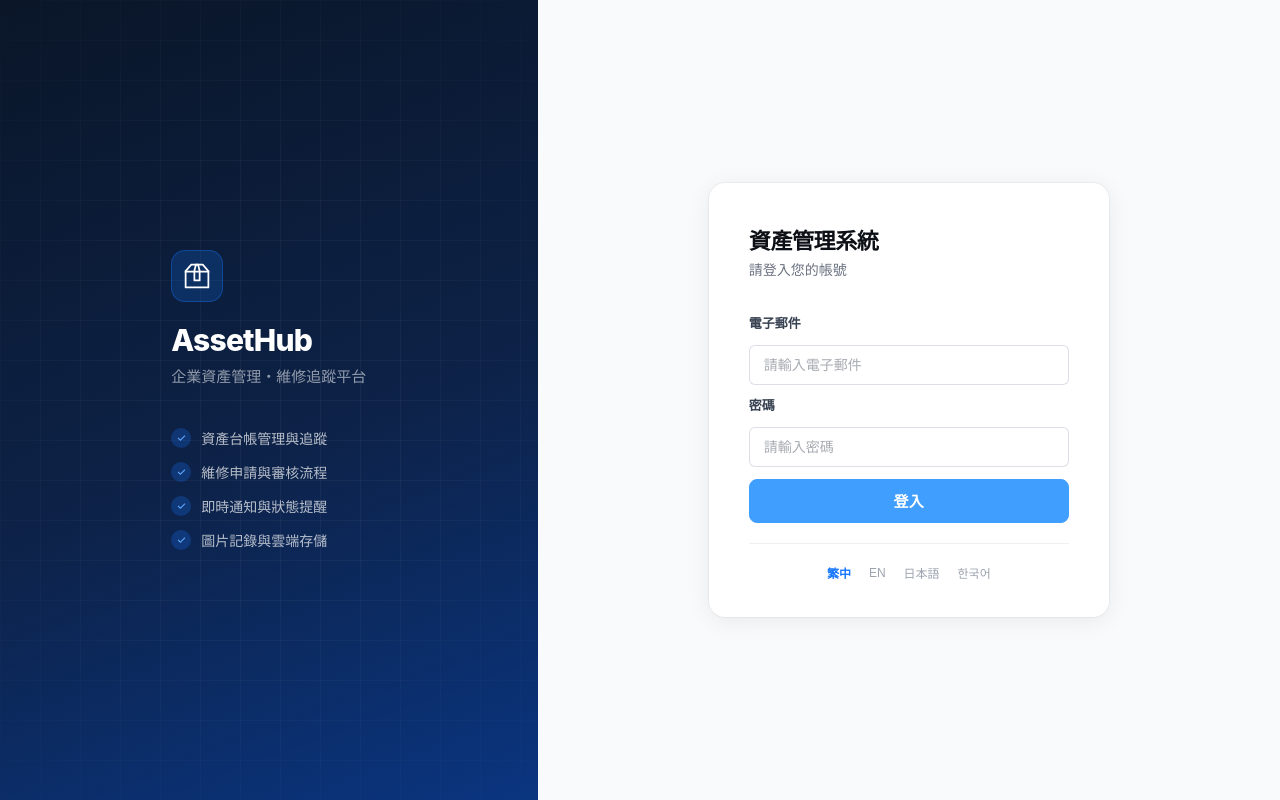
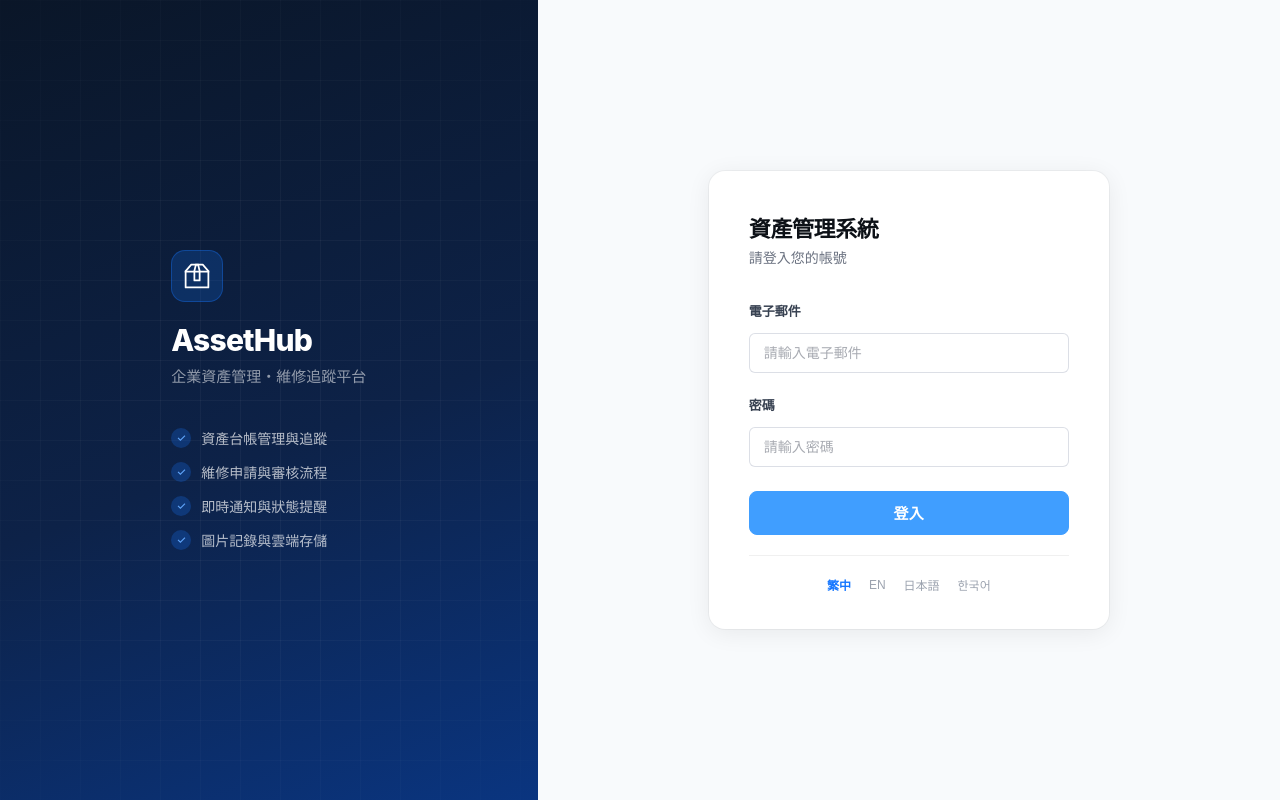
Before and after one commit to ryukyucoding/asset-management, a Vue app in the folder frontend/: page /login in a window 1280 px wide. Built offline with nearby package versions, Linux system fonts and the light colour scheme; no server answers; the HTML template or start-up script is replaced by a standard one.

Commit message:
fix: 修改登入頁錯誤提示間距

```diff
--- a/frontend/src/views/auth/LoginView.vue
+++ b/frontend/src/views/auth/LoginView.vue
@@ -275,13 +275,13 @@ async function handleLogin() {
 .login-form {
   display: flex;
   flex-direction: column;
-  gap: 4px;
+  gap: 8px;
 }
 
 .form-field {
   display: flex;
   flex-direction: column;
-  margin-bottom: 0 !important;
+  margin-bottom: 8px !important;
 }
 
 .field-label {
@@ -290,6 +290,18 @@ async function handleLogin() {
   color: #374151;
   margin-bottom: 6px;
   display: block;
+}
+
+.form-field :deep(.el-form-item__content) {
+  display: flex;
+  flex-direction: column;
+  align-items: stretch;
+}
+
+.form-field :deep(.el-form-item__error) {
+  position: static;
+  margin-top: 6px;
+  line-height: 1.3;
 }
 
 .submit-btn {
```
